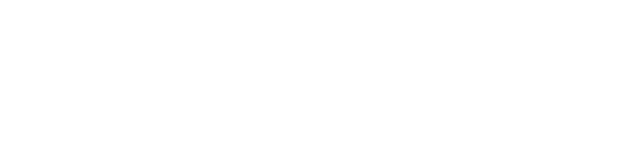
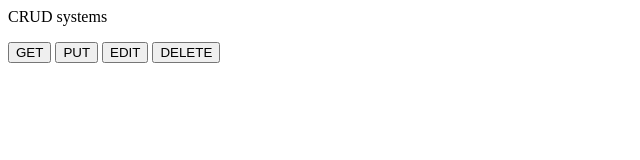
Before and after one commit to aminmohammmadi/table-exercise, a website: page index.html in a window 1280 px wide. Shown: the whole page, without its empty margins (0-640 px from the left). Drawn offline with Linux system fonts and the light colour scheme.

Commit message:
buttons are made

```diff
--- a/index.html
+++ b/index.html
@@ -7,6 +7,11 @@
     <link rel="stylesheet" href="styles.css">
 </head>
 <body>
+    <p id="pTag">CRUD systems</p>
+    <button id="getButton">GET</button>
+    <button id="putButton">PUT</button>
+    <button id="editButton">EDIT</button>
+    <button id="deleteButton">DELETE</button>
 
 </body>
 <script src="app.js"></script>
```
